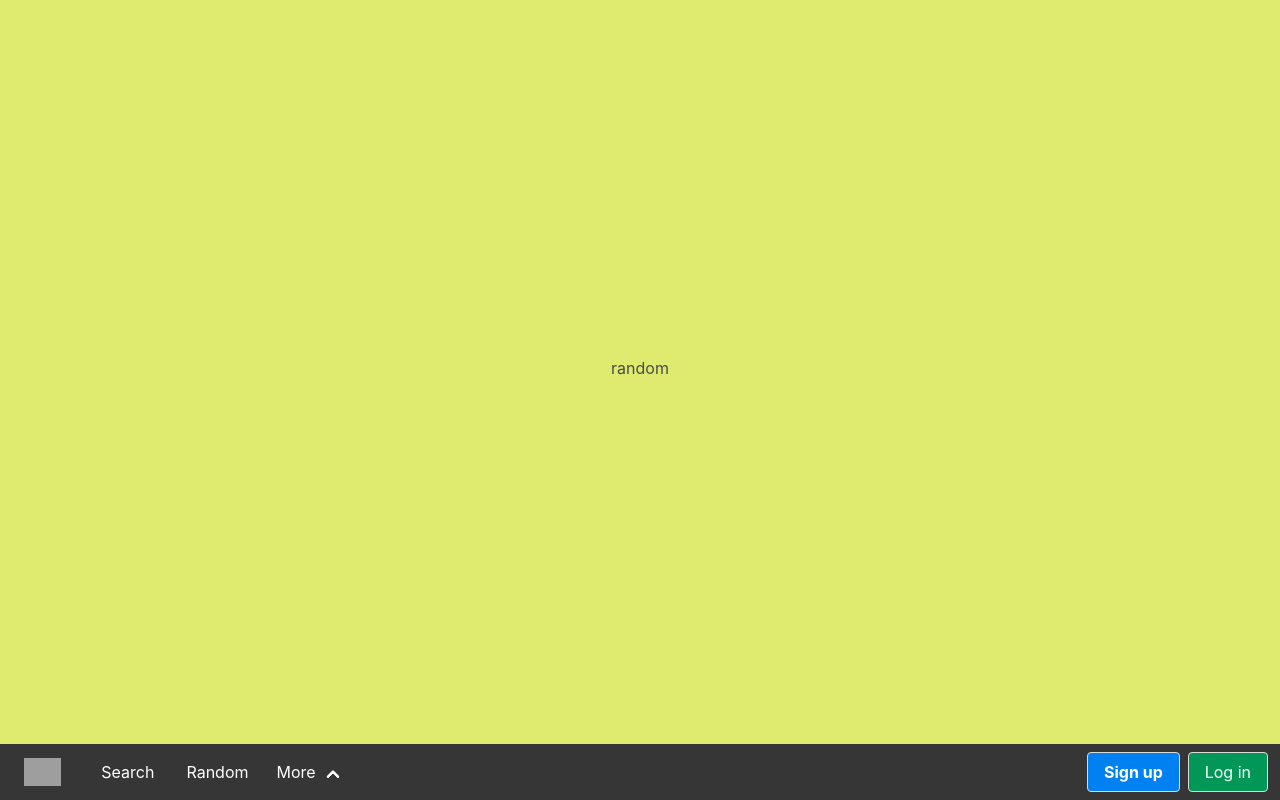
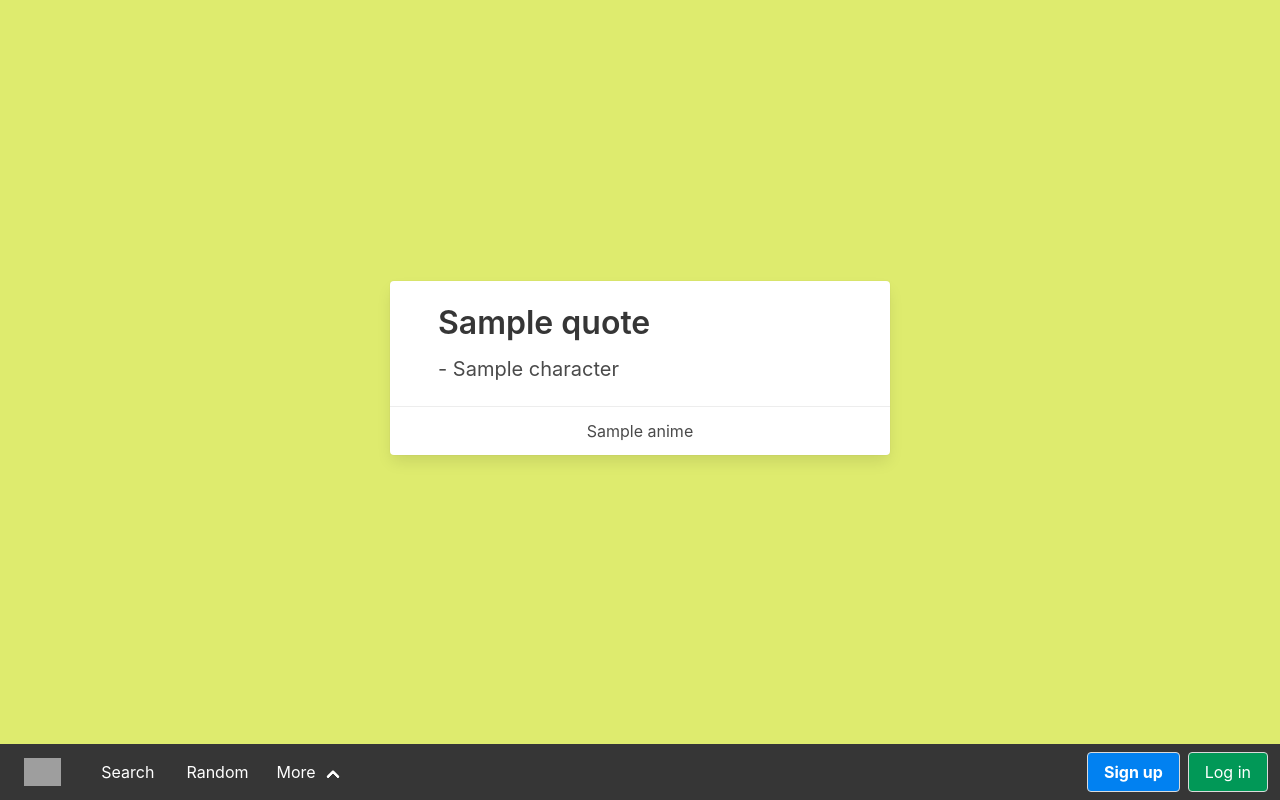
Before and after one commit to shaw8wit/otaku-spot, a Django app: page /quotes/display/0 in a window 1280 px wide. Run offline with Django 3.2, Linux system fonts and the light colour scheme; tables that the repository leaves empty hold one stand-in row (values such as "Sample post"); a database or web service that is not in the repository returns one stand-in record (values such as "Sample title"); data that the repository does not hold is empty; some web fonts are replaced; grey boxes are pictures that could not be loaded.

Commit message:
random quotes implemented

```diff
--- a/quotes/templates/quotes/display.html
+++ b/quotes/templates/quotes/display.html
@@ -2,6 +2,20 @@
 
 {% block body %}
 
-<div class="center">{{value}}</div>
+<div class="center">
+    <div class="card display">
+        <div class="card-content px-6">
+            <h2 class="title quote">{{ quote }}</h2>
+            <h4 class="subtitle pt-3">
+                - {{ character }}
+            </h4>
+        </div>
+        <div class="card-footer">
+            <div class="card-footer-item anime">
+                {{ anime }}
+            </div>
+        </div>
+    </div>
+</div>
 
 {% endblock %}
--- a/quotes/views.py
+++ b/quotes/views.py
@@ -6,6 +6,8 @@ from django.contrib.auth import authenticate, login, logout
 from .models import User
 
 import requests
+
+url = 'https://animechanapi.xyz/api/quotes'
 
 
 def index(request):
@@ -76,6 +78,23 @@ def search(request):
 
 
 def display(request, r):
-    return render(request, "quotes/display.html", {
-        'value': "random" if r == 0 else "from search"
-    })
+    """
+    Returns the data to be displayed on the random quotes link or from search
+    """
+    if r == 0:
+        response = requests.get(url + '/random')
+        data = response.json()
+        # data = {'status': 'ok', 'statusCode': 200, 'data': [
+        #     {'quote': "I'll always be by your side. You'll never be alone. You have as many hopes as there are stars that light up the sky. The wind that brushes your skin is a presentiment of tomorrow. Come, lets walk in time with the song of the fairies...", 'character': 'Mavis Vermillion', 'anime': 'Fairy Tail'}]}
+        data = data['data'][0]
+        return render(request, "quotes/display.html", {
+            'quote': data['quote'],
+            'character': data['character'],
+            'anime': data['anime'],
+        })
+    else:
+        return render(request, "quotes/display.html", {
+            'quote': "from search",
+            'character': "null",
+            'anime': "null",
+        })
```
